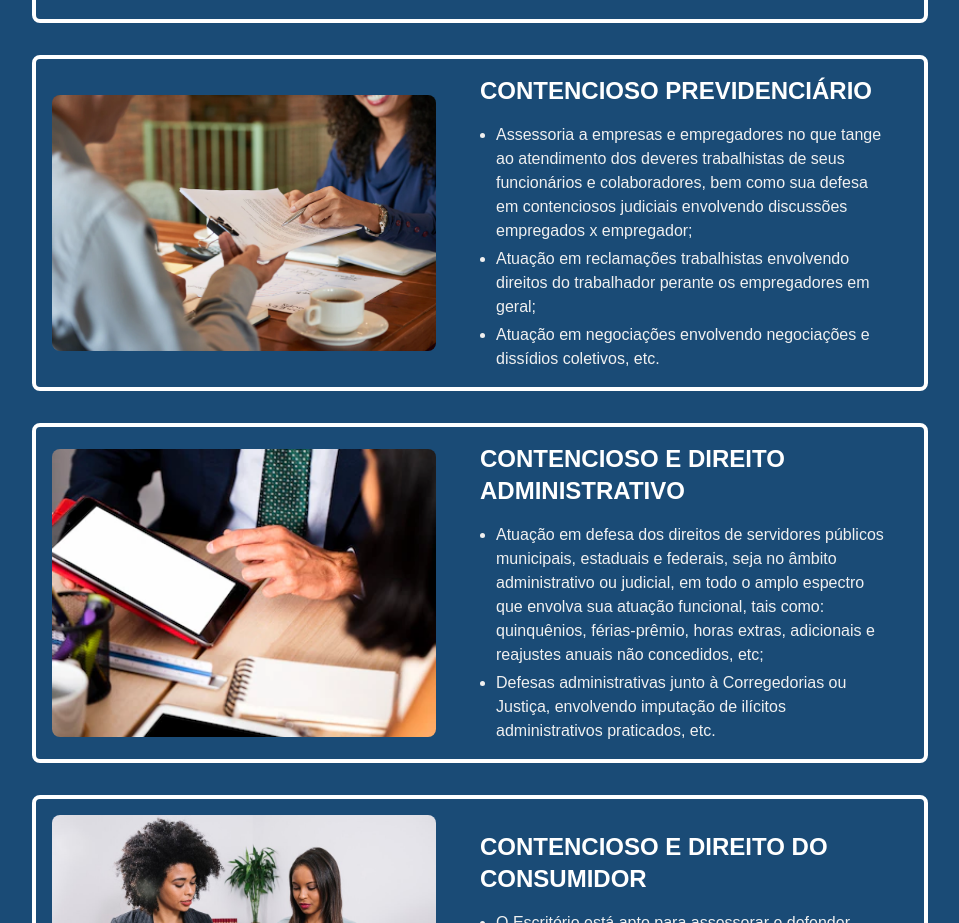
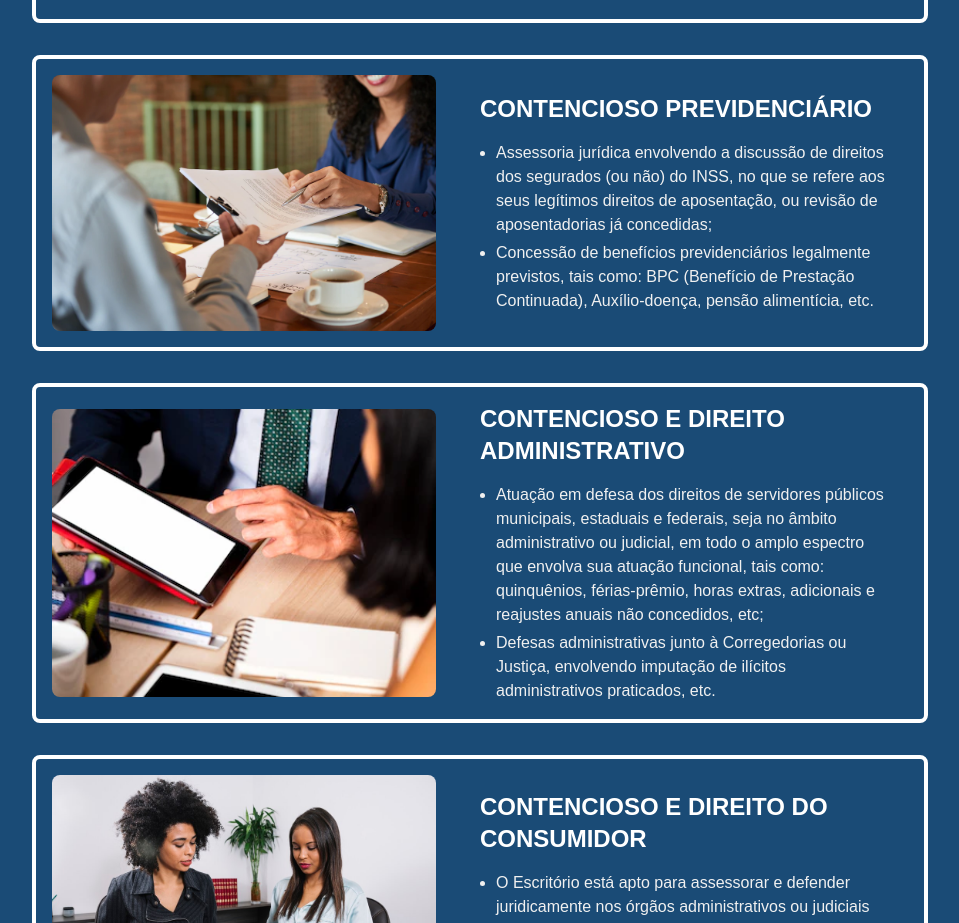
Before and after one commit to oisouguilherme/Advocacia_Milena_LP, a Next.js app: page / in a window 1280 px wide. Shown: the part 2355-3278 px from the top of the page, without its empty margins (160-1119 px from the left). Built offline with nearby package versions, Linux system fonts and the light colour scheme.

Commit message:
alterando texto

```diff
--- a/src/components/AreasTrabalho.jsx
+++ b/src/components/AreasTrabalho.jsx
@@ -44,18 +44,15 @@ export function AreasTrabalho() {
           </CardArea>
           <CardArea img={Previdencia} title={"CONTENCIOSO PREVIDENCIÁRIO "}>
             <li>
-              Assessoria a empresas e empregadores no que tange ao atendimento
-              dos deveres trabalhistas de seus funcionários e colaboradores, bem
-              como sua defesa em contenciosos judiciais envolvendo discussões
-              empregados x empregador;
+              Assessoria jurídica envolvendo a discussão de direitos dos
+              segurados (ou não) do INSS, no que se refere aos seus legítimos
+              direitos de aposentação, ou revisão de aposentadorias já
+              concedidas;
             </li>
             <li>
-              Atuação em reclamações trabalhistas envolvendo direitos do
-              trabalhador perante os empregadores em geral;
-            </li>
-            <li>
-              Atuação em negociações envolvendo negociações e dissídios
-              coletivos, etc.
+              Concessão de benefícios previdenciários legalmente previstos, tais
+              como: BPC (Benefício de Prestação Continuada), Auxílio-doença,
+              pensão alimentícia, etc.
             </li>
           </CardArea>
           <CardArea
```
